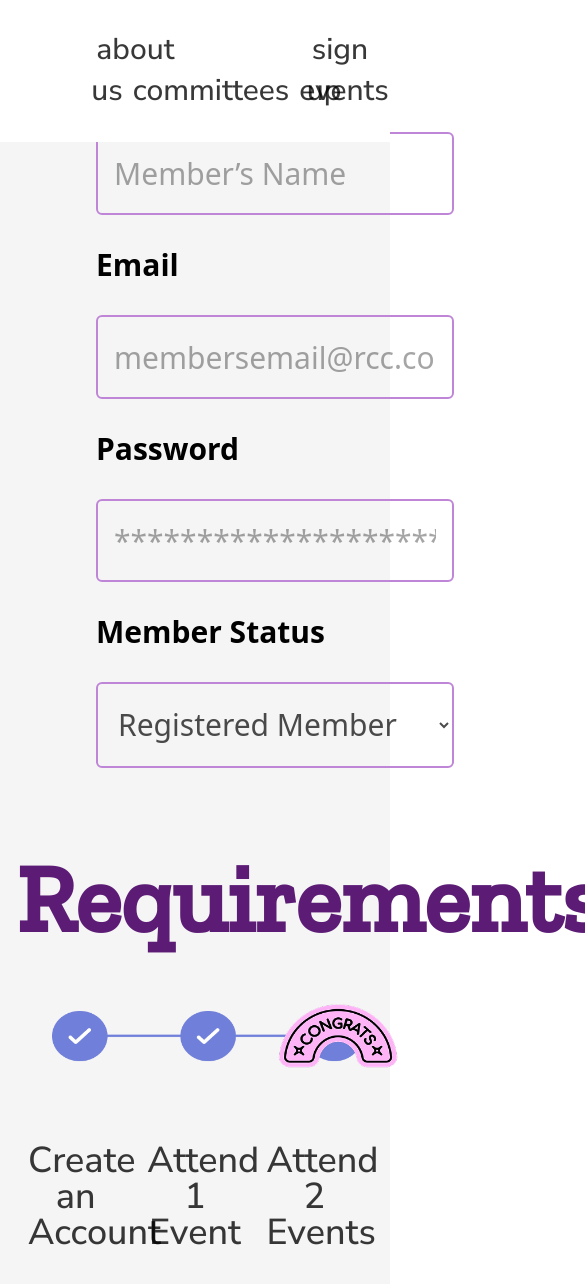
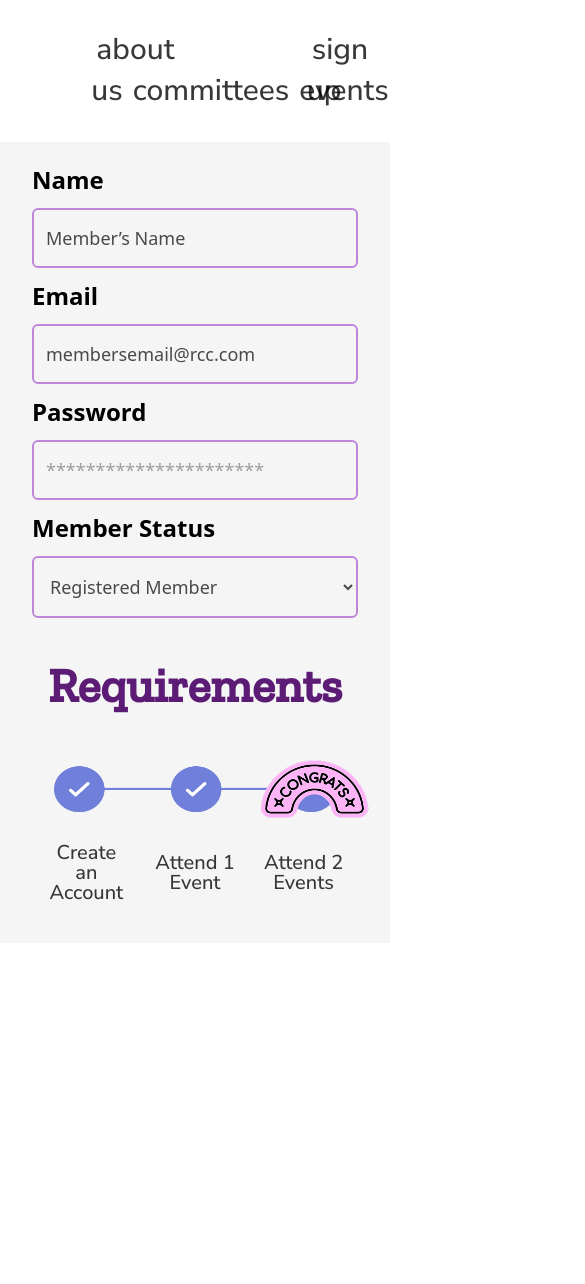
Before and after one commit to rcc-sjsu/rcc-site-mk3, a Next.js app: page /profile in a window 390 px wide. Shown: the top 1284 px of the page, 585 px wide, since content can reach past the window. After the commit the page ends 943 px from the top, so only its background shows below. Built offline with nearby package versions, Linux system fonts and the light colour scheme.

Commit message:
add responsive styling to profile page and add backend api fetch pseudo code for future purposes; should change profile to server-side rendering instead of client side for future

```diff
--- a/app/(pages)/profile/page.module.css
+++ b/app/(pages)/profile/page.module.css
@@ -1,91 +1,238 @@
 .main {
   display: flex;
-  padding-left: 1rem;
-  padding-right: 1rem;
+  padding-left: 2rem;
+  padding-right: 2rem;
   padding-top: 2.5rem;
   padding-bottom: 2.5rem;
   flex-direction: column;
-  gap: 3rem;
+  gap: 1rem;
   justify-content: space-evenly;
   align-items: center;
   min-height: 100vh;
   background-color: whitesmoke;
 
+  @media (min-width: 576px) {
+    padding-left: 3rem;
+    padding-right: 3rem;
+  }
   @media (min-width: 768px) {
+    padding-left: 4rem;
+    padding-right: 4rem;
+  }
+  @media (min-width: 992px) {
+  }
+  @media (min-width: 1200px) {
     flex-direction: row;
+  }
+  @media (min-width: 1520px) {
   }
 }
 
 .left_section {
   display: flex;
   flex-direction: column;
-  margin-top: 1.5rem;
+  margin-top: 8rem;
+  margin-left: 4rem;
+  margin-right: 4rem;
   width: 100%;
   max-width: 620px;
   max-height: 682px;
-  margin-left: 10rem;
+  @media (min-width: 576px) {
+  }
+  @media (min-width: 768px) {
+  }
+  @media (min-width: 992px) {
+  }
+  @media (min-width: 1200px) {
+    margin-top: 1.5rem;
+    width: 80%;
+  }
+  @media (min-width: 1520px) {
+    margin-left: 10rem;
+  }
 }
 
 .label {
   display: block;
-  font-size: 1.875rem;
-  line-height: 2.25rem;
+  font-size: 24px;
+  line-height: 100%;
   font-weight: 700;
-  margin-bottom: 2rem;
+  margin-bottom: 1rem;
+  @media (min-width: 576px) {
+  }
+  @media (min-width: 768px) {
+    font-size: 24px;
+    line-height: 100%;
+  }
+  @media (min-width: 992px) {
+    font-size: 26px;
+    line-height: 100%;
+    margin-bottom: 1.5rem;
+  }
+  @media (min-width: 1200px) {
+    font-size: 28px;
+    line-height: 100%;
+  }
+  @media (min-width: 1520px) {
+    font-size: 30px;
+    line-height: 100%;
+    margin-bottom: 2rem;
+  }
 }
 
 .input {
-  padding: 1.2rem 1rem;
+  padding: 1rem 0.75rem;
   border-radius: 0.375rem;
   border-width: 2px;
   border-color: rgba(191, 134, 216, 1);
   color: rgba(0, 0, 0, 0.7);
   width: 100%;
-
+  margin-bottom: 1rem;
   font-weight: 400;
-  font-size: 30px;
+  font-size: 18px;
   line-height: 88%;
   letter-spacing: 0%;
-  margin-bottom: 2rem;
+
+  @media (min-width: 576px) {
+    font-size: 20px;
+    line-height: 88%;
+  }
+  @media (min-width: 768px) {
+    font-size: 22px;
+    line-height: 88%;
+  }
+  @media (min-width: 992px) {
+    font-size: 26px;
+    line-height: 88%;
+    padding: 1.1rem 0.85rem;
+    margin-bottom: 1.5rem;
+  }
+  @media (min-width: 1200px) {
+    font-size: 28px;
+    line-height: 88%;
+  }
+  @media (min-width: 1520px) {
+    font-size: 30px;
+    line-height: 88%;
+    padding: 1.2rem 1rem;
+    margin-bottom: 2rem;
+  }
 }
 
 .right_section {
   display: flex;
-  margin-top: 2.5rem;
+  margin-top: 0rem;
   flex-direction: column;
   width: 100%;
   max-width: 42rem;
   text-align: center;
+  @media (min-width: 576px) {
+  }
+  @media (min-width: 768px) {
+  }
+  @media (min-width: 992px) {
+  }
+  @media (min-width: 1200px) {
+    margin-top: 2.5rem;
+  }
+  @media (min-width: 1520px) {
+  }
 }
 
 .requirements_title {
-  font-size: 96px;
-  line-height: 130px;
+  font-size: 48px;
+  line-height: 72px;
   font-weight: bold;
   text-align: center;
   margin-bottom: 1rem;
+  @media (min-width: 576px) {
+    font-size: 64px;
+    line-height: 84px;
+  }
+  @media (min-width: 768px) {
+    font-size: 76px;
+    line-height: 96px;
+  }
+  @media (min-width: 992px) {
+    font-size: 84px;
+    line-height: 116px;
+  }
+  @media (min-width: 1200px) {
+    font-size: 84px;
+    line-height: 116px;
+  }
+  @media (min-width: 1520px) {
+    font-size: 96px;
+    line-height: 130px;
+  }
 }
 
 .requirements_p {
   font-family: Nunito Sans;
+  font-size: 20px;
+  line-height: 100%;
   font-weight: 500;
-  font-size: 36px;
-  line-height: 100%;
   letter-spacing: 0%;
   text-align: center;
+  @media (min-width: 450px) {
+    font-size: 26px;
+    line-height: 100%;
+  }
+  @media (min-width: 576px) {
+    font-size: 30px;
+    line-height: 100%;
+  }
+  @media (min-width: 768px) {
+    font-size: 30px;
+    line-height: 100%;
+  }
+  @media (min-width: 992px) {
+    font-size: 32px;
+    line-height: 100%;
+  }
+  @media (min-width: 1200px) {
+    font-size: 36px;
+    line-height: 100%;
+  }
+  @media (min-width: 1520px) {
+  }
 }
 
 .image_container {
   position: relative;
   width: 100%;
   max-width: 38rem;
-  margin-left: 4.5rem;
+  margin-left: 2.75rem;
+  @media (min-width: 576px) {
+    margin-left: 4rem;
+  }
+  @media (min-width: 768px) {
+    margin-left: 5rem;
+  }
+  @media (min-width: 992px) {
+  }
+  @media (min-width: 1200px) {
+    width: 100%;
+    margin-left: 4.5rem;
+  }
+  @media (min-width: 1520px) {
+  }
 }
 
 .requirement_text_container {
   display: flex;
-  margin-top: 3rem;
+  margin-top: 0rem;
   justify-content: space-between;
   width: 100%;
   max-width: 42rem;
+  @media (min-width: 576px) {
+  }
+  @media (min-width: 768px) {
+  }
+  @media (min-width: 992px) {
+  }
+  @media (min-width: 1200px) {
+  }
+  @media (min-width: 1520px) {
+  }
 }
--- a/app/(pages)/profile/page.tsx
+++ b/app/(pages)/profile/page.tsx
@@ -1,10 +1,43 @@
+"use client";
 import styles from "./page.module.css";
 import Image from "next/image";
+import React, { useState, useEffect } from "react";
 
 export default function Profile() {
+  const [name, setName] = useState("Member’s Name");
+  const [email, setEmail] = useState("membersemail@rcc.com");
+  const [memberStatus, setMemberStatus] = useState("Registered Member");
+
+  // loading and error states
+  const [loading, setLoading] = useState(true);
+  const [error, setError] = useState(null);
+
+  // ***CLIENT-SIDE LIKELY NOT IDEAL IN NEXT.JS -> CHANGE LATER***
+
+  // LATER IMPLEMENTATION OF BACKEND CALL FOR PROFILE INFORMATION
+  // useEffect(() => {
+  //   async function fetchProfileData() {
+  //     try {
+  //       const response = await fetch("BACKEND_API_ENDPOINT", {
+  //         // Include authentication headers if needed
+  //       });
+  //       if (!response.ok) {
+  //         throw new Error(`HTTP error! status: ${response.status}`);
+  //       }
+  //       const userData = await response.json();
+  //       setName(userData.name);
+  //       setEmail(userData.email);
+  //       setMemberStatus(userData.memberStatus);
+  //       setLoading(false);
+  //     } catch (err) {
+  //       setError(err.message);
+  //       setLoading(false);
+  //     }
+  //   }
+  // });
   return (
     <main className={styles.main}>
-      {/* left side: form */}
+      {/* left side: profile details */}
       <section className={styles.left_section}>
         <div className="">
           <label className={styles.label} htmlFor="name">
@@ -16,6 +49,7 @@ export default function Profile() {
             placeholder="Member’s Name"
             className={styles.input}
             readOnly
+            defaultValue={name}
           />
         </div>
         <div>
@@ -28,6 +62,7 @@ export default function Profile() {
             placeholder="membersemail@rcc.com"
             className={styles.input}
             readOnly
+            defaultValue={email}
           />
         </div>
         <div>
@@ -47,9 +82,7 @@ export default function Profile() {
             Member Status
           </label>
           <select id="status" className={styles.input}>
-            <option>Registered Member</option>
-            <option>Ambassador</option>
-            <option>Lead Ambassador</option>
+            <option>{memberStatus}</option>
           </select>
         </div>
       </section>
```
